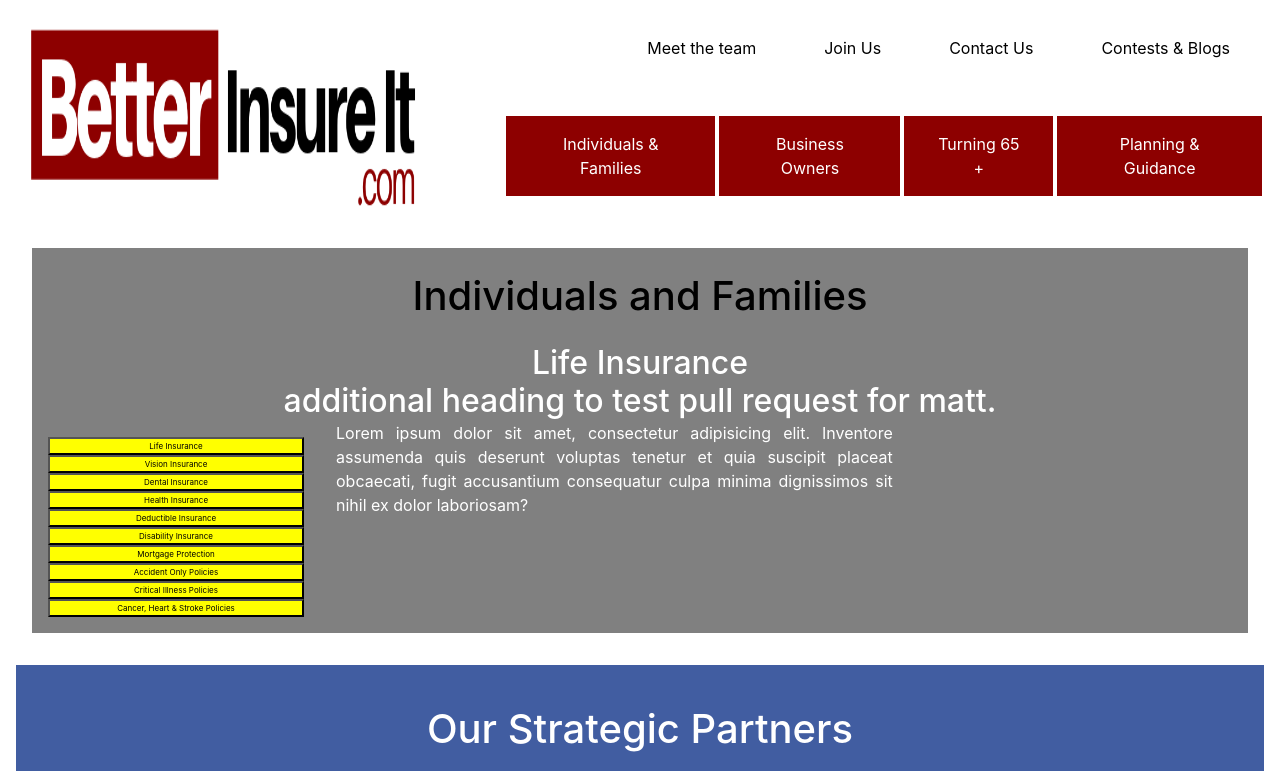
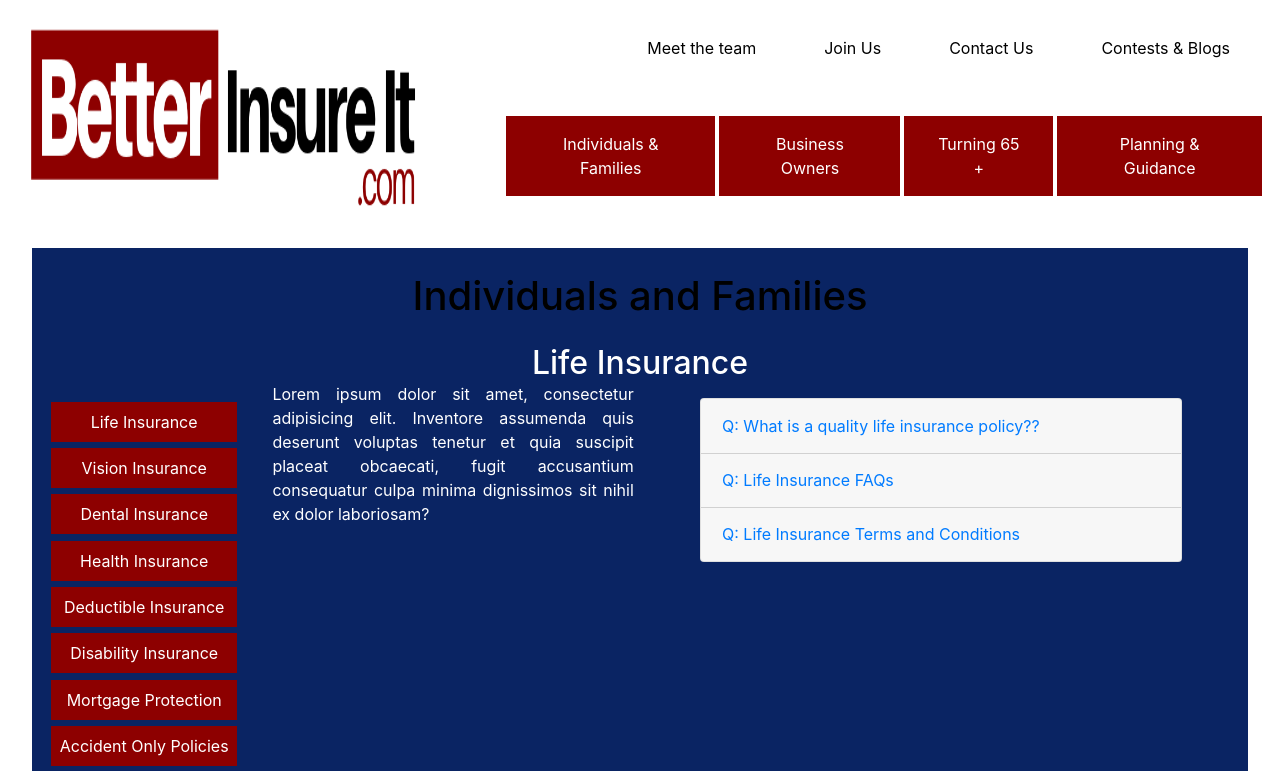
Before and after one commit to MatthewSDick/BetterInsureIT, a React (Create React App) app in the folder ClientApp/: page /plans in a window 1280 px wide. Shown: the top 771 px of the page. Built offline with nearby package versions, Linux system fonts and the light colour scheme.

Commit message:
thursday morning end of call push!

```diff
--- a/ClientApp/src/components/CustomerPlans.jsx
+++ b/ClientApp/src/components/CustomerPlans.jsx
@@ -10,7 +10,6 @@ const CustomerPlans = () => {
       <div className="wrapper">
         <h1>Individuals and Families</h1>
         <h2>Life Insurance</h2>
-        <h2>additional heading to test pull request for matt.</h2>
         <div className="plan-content">
           <aside>
             <SubPlans />
--- a/ClientApp/src/components/SubPlanContent.jsx
+++ b/ClientApp/src/components/SubPlanContent.jsx
@@ -1,18 +1,110 @@
 import React, { useState } from 'react'
+import bootstrap from 'bootstrap'
 
 const SubPlanContent = () => {
-  const [dropdownOpen, setDropdownOpen] = useState(false)
-
-  const toggle = () => setDropdownOpen(prevState => !prevState)
   return (
     <>
-      <div className="plan-information"></div>
       <p>
         Lorem ipsum dolor sit amet, consectetur adipisicing elit. Inventore
         assumenda quis deserunt voluptas tenetur et quia suscipit placeat
         obcaecati, fugit accusantium consequatur culpa minima dignissimos sit
         nihil ex dolor laboriosam?
       </p>
+      <div class="container py-3">
+        <div class="row">
+          <div class="col-10 mx-auto">
+            <div class="accordion" id="faqExample">
+              <div class="card">
+                <div class="card-header p-2" id="headingOne">
+                  <h5 class="mb-0">
+                    <button
+                      class="btn btn-link"
+                      type="button"
+                      data-toggle="collapse"
+                      data-target="#collapseOne"
+                      aria-expanded="true"
+                      aria-controls="collapseOne"
+                    >
+                      Q: What is a quality life insurance policy??
+                    </button>
+                  </h5>
+                </div>
+
+                <div
+                  id="collapseOne"
+                  class="collapse"
+                  aria-labelledby="headingOne"
+                  data-parent="#faqExample"
+                >
+                  <div class="card-body">
+                    <b>Answer:</b> Lorem ipsum dolor sit amet, consectetur
+                    adipisicing elit. Repellat, in. Eos animi eum tempora
+                    quisquam reiciendis nesciunt tenetur ipsum labore.
+                    Reiciendis, optio et! Enim ut iste sapiente beatae ratione
+                    mollitia.
+                  </div>
+                </div>
+                <div class="card-header p-2" id="headingTwo">
+                  <h5 class="mb-0">
+                    <button
+                      class="btn btn-link"
+                      type="button"
+                      data-toggle="collapse"
+                      data-target="#collapseTwo"
+                      aria-expanded="true"
+                      aria-controls="collapseTwo"
+                    >
+                      Q: Life Insurance FAQs
+                    </button>
+                  </h5>
+                </div>
+                <div
+                  id="collapseTwo"
+                  class="collapse"
+                  aria-labelledby="headingTwo"
+                  data-parent="#faqExample"
+                >
+                  <div class="card-body">
+                    <b>Answer:</b> Lorem ipsum dolor sit amet, consectetur
+                    adipisicing elit. Repellat, in. Eos animi eum tempora
+                    quisquam reiciendis nesciunt tenetur ipsum labore.
+                    Reiciendis, optio et! Enim ut iste sapiente beatae ratione
+                    mollitia.
+                  </div>
+                </div>
+                <div class="card-header p-2" id="headingThree">
+                  <h5 class="mb-0">
+                    <button
+                      class="btn btn-link"
+                      type="button"
+                      data-toggle="collapse"
+                      data-target="#collapseThree"
+                      aria-expanded="true"
+                      aria-controls="collapseThree"
+                    >
+                      Q: Life Insurance Terms and Conditions
+                    </button>
+                  </h5>
+                </div>
+                <div
+                  id="collapseThree"
+                  class="collapse"
+                  aria-labelledby="headingThree"
+                  data-parent="#faqExample"
+                >
+                  <div class="card-body">
+                    <b>Answer:</b> Lorem ipsum dolor sit amet, consectetur
+                    adipisicing elit. Repellat, in. Eos animi eum tempora
+                    quisquam reiciendis nesciunt tenetur ipsum labore.
+                    Reiciendis, optio et! Enim ut iste sapiente beatae ratione
+                    mollitia.
+                  </div>
+                </div>
+              </div>
+            </div>
+          </div>
+        </div>
+      </div>
     </>
   )
 }
--- a/ClientApp/src/components/customerPlans.scss
+++ b/ClientApp/src/components/customerPlans.scss
@@ -2,11 +2,11 @@
   margin: 2rem;
 
   h1 {
-    background-color: grey;
+    background-color: #0a2463;
     margin: 0;
   }
   h2 {
-    background-color: grey;
+    background-color: #0a2463;
     margin: 0;
   }
   .plan-content {
@@ -15,27 +15,33 @@
       margin-left: 1rem;
       // width: 25vw;
       // min-width: 35vw;
-      background-color: grey;
+      background-color: #0a2463;
 
       margin: 0;
       ul {
-        padding: 1rem;
-        margin: 0;
+        padding: 0rem;
+        margin: 1rem 1rem;
         display: flex;
         flex-direction: column;
       }
       button {
-        margin: 0;
-        font-size: 0.5rem;
-        min-width: 20vw;
-        background-color: yellow;
+        background-color: #8d0000;
+        border: none;
+        color: white;
+        padding: 0.5rem;
+        text-align: center;
+        font-size: 16px;
+        margin: 0.2rem;
+
+        opacity: 1;
+        transition: 0.3s;
       }
     }
     main {
       display: flex;
       margin: 0rem;
       width: 100vw;
-      background-color: grey;
+      background-color: #0a2463;
       p {
         margin-left: 1rem;
         width: 60%;
```
